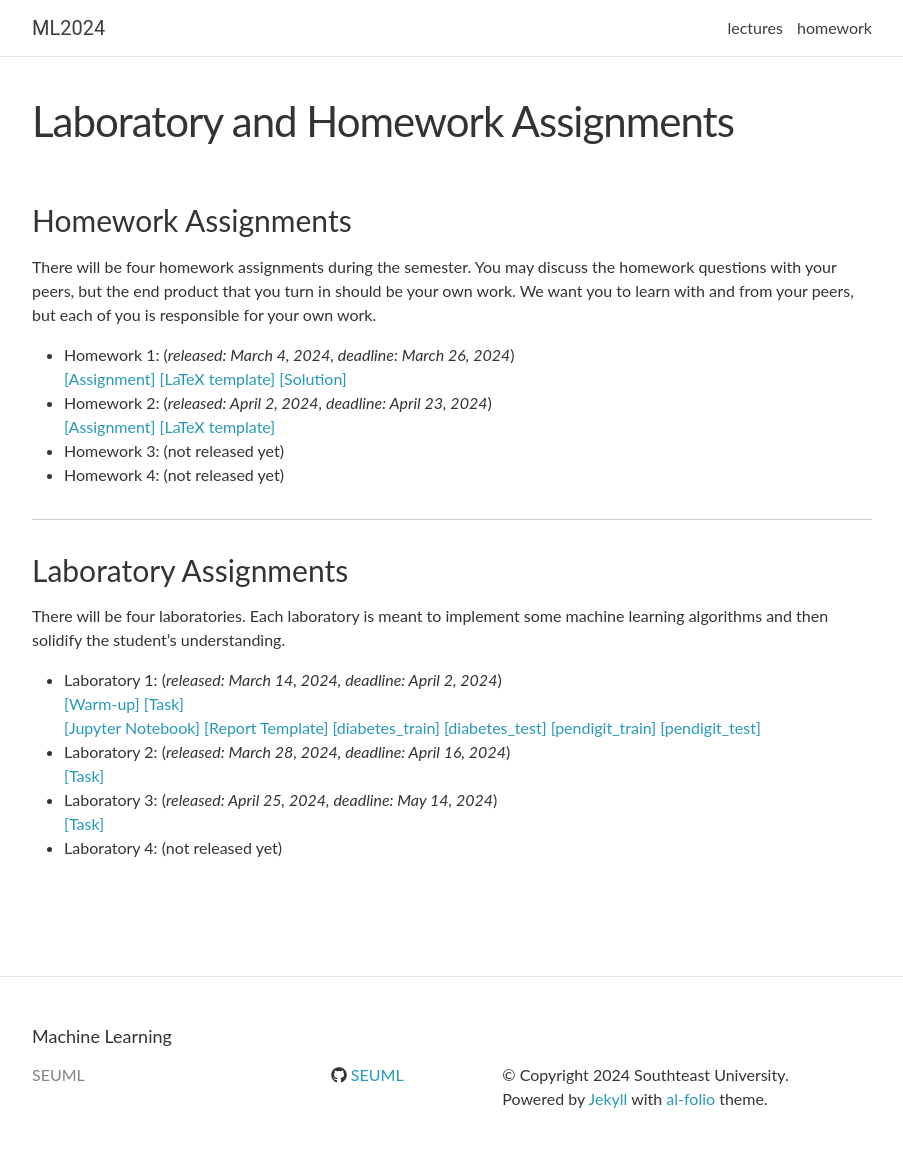
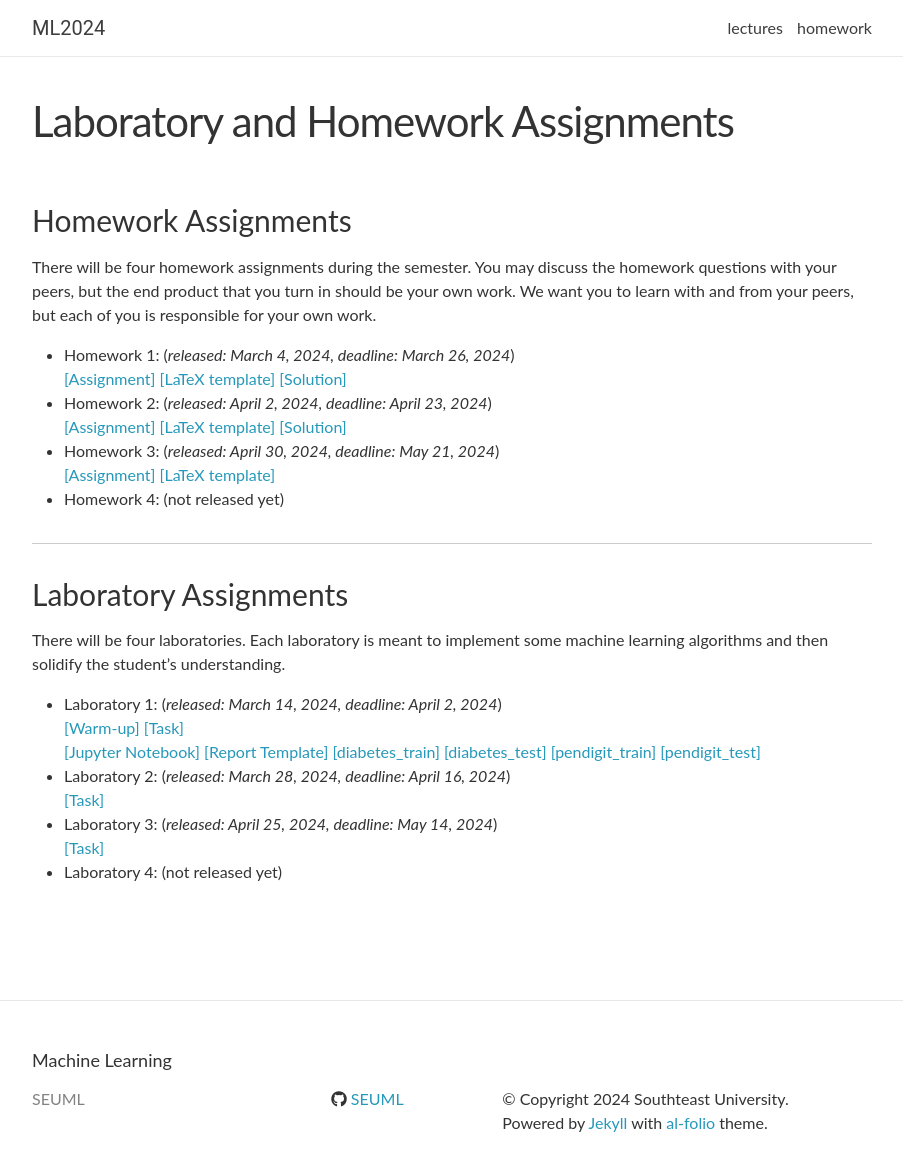
Before and after one commit to SEUML/ml-spring-2024, a Jekyll site: the page built from _pages/homework.md, in a window 1280 px wide and 1196 px high. Shown: the top 1171 px of the window, without its empty margins (188-1091 px from the left). Built offline with Jekyll 4.4.1, drawn with Linux system fonts in a browser that asks for light colours; nearby versions of some CDN libraries; comment, search, counter and statistics services are not loaded.

Commit message:
first commit

```diff
--- a/_pages/homework.md
+++ b/_pages/homework.md
@@ -13,8 +13,10 @@ There will be four homework assignments during the semester. You may discuss the
 [[Assignment]]({{ "/assets/assignments/hw1/assignment_v1.pdf" | relative_url }}){:target="\_blank"}{:target="\_blank"}{:target="\_blank"} [[LaTeX template]]({{ "/assets/assignments/hw1/latex_v1.tex" | relative_url }}){:target="\_blank"} [[Solution]]({{ "/assets/assignments/hw1/solution_v1.pdf" | relative_url }})
 - Homework 2: (*released: April 2, 2024, deadline: April 23, 2024*)
 <br>
-[[Assignment]]({{ "/assets/assignments/hw2/assignment_v1.pdf" | relative_url }}){:target="\_blank"}{:target="\_blank"}{:target="\_blank"} [[LaTeX template]]({{ "/assets/assignments/hw2/latex_v1.tex" | relative_url }}){:target="\_blank"}
-- Homework 3: (not released yet)
+[[Assignment]]({{ "/assets/assignments/hw2/assignment_v1.pdf" | relative_url }}){:target="\_blank"}{:target="\_blank"}{:target="\_blank"} [[LaTeX template]]({{ "/assets/assignments/hw2/latex_v1.tex" | relative_url }}){:target="\_blank"} [[Solution]]({{ "/assets/assignments/hw2/solution_v1.pdf" | relative_url }})
+- Homework 3: (*released: April 30, 2024, deadline: May 21, 2024*)
+<br>
+[[Assignment]]({{ "/assets/assignments/hw3/assignment_v1.pdf" | relative_url }}){:target="\_blank"}{:target="\_blank"}{:target="\_blank"} [[LaTeX template]]({{ "/assets/assignments/hw3/latex_v1.tex" | relative_url }}){:target="\_blank"}
 - Homework 4: (not released yet)
 
 ***
```
Also changed, not shown: _data/lectures.yml (+7 -0 lines), 3 other files.
